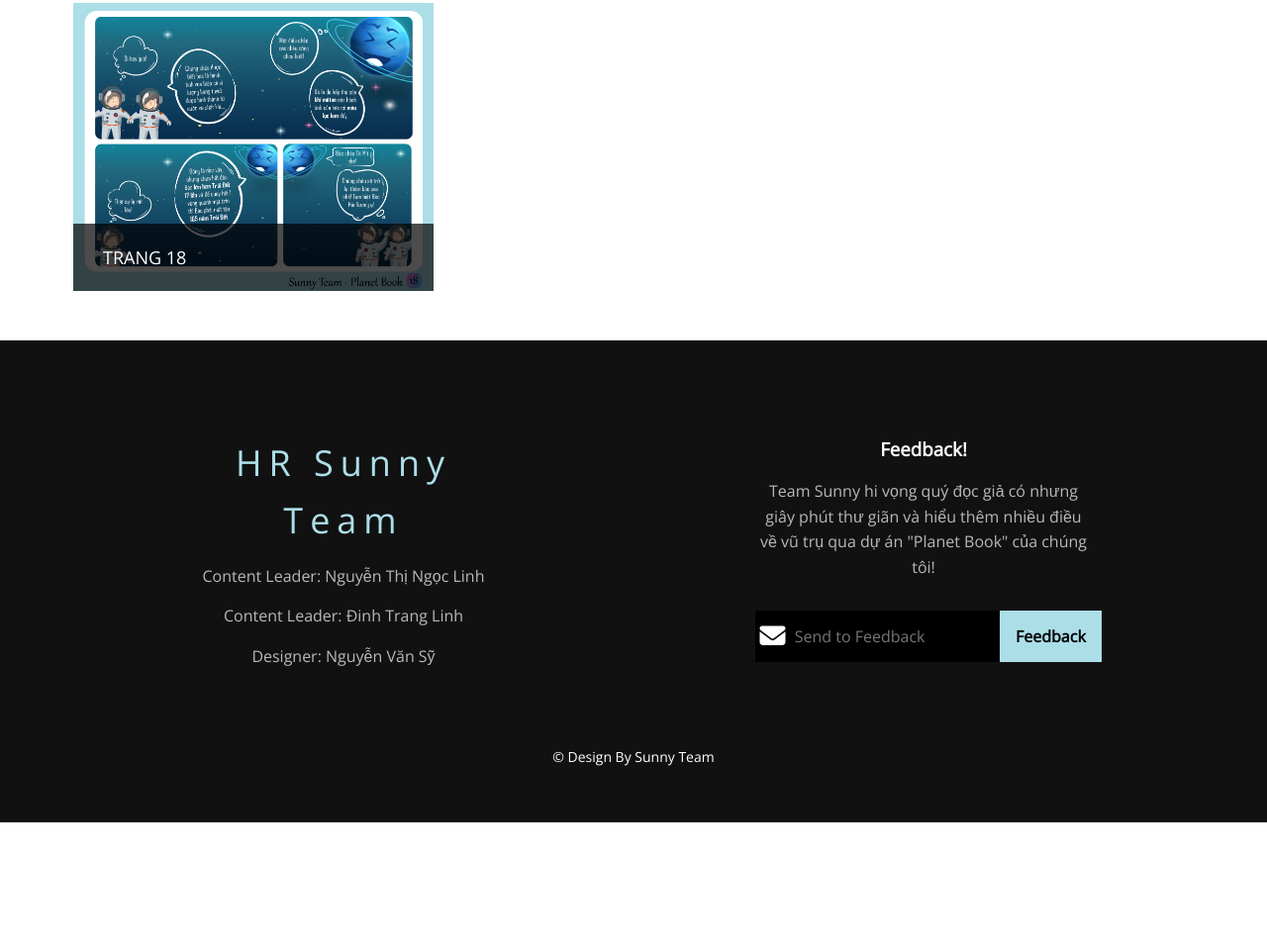
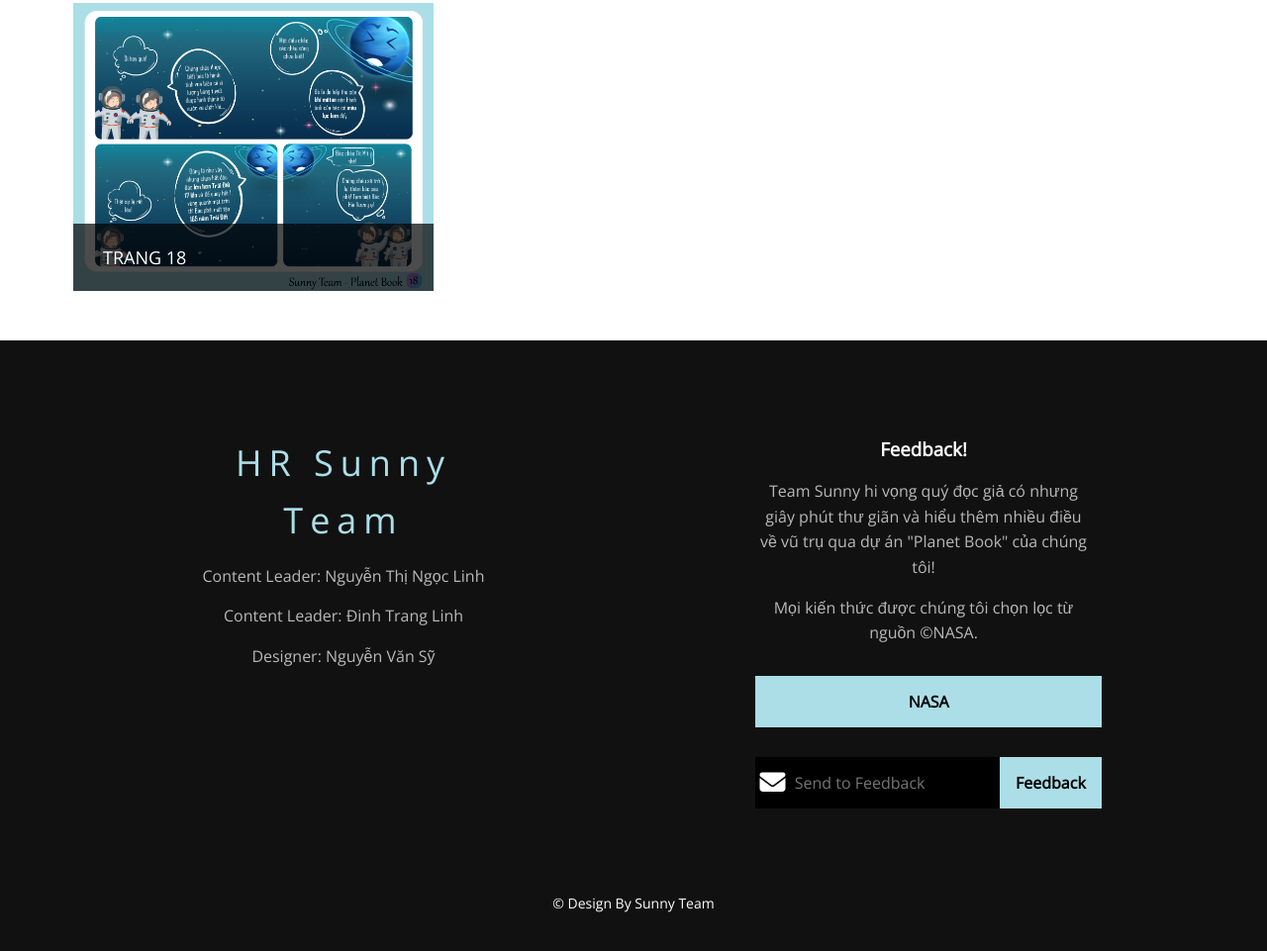
Before and after one commit to nhimmnguyennNEMON/SunnyTeam_PlanetBook, a plain HTML site: page index.html in a window 1280 px wide. Shown: the part 2898-3859 px from the top of the page at 99% size. Before the commit the page ends 3729 px from the top, so only its background shows below. Drawn offline with nearby package versions, Linux system fonts and the light colour scheme; a web font is replaced by a local one.

Commit message:
fix file index

```diff
--- a/index.html
+++ b/index.html
@@ -275,6 +275,10 @@ vũ trụ phù hợp với nhiều đối tượng độc giả.
                 <div>
                     <h3>Feedback!</h3>
                     <p>Team Sunny hi vọng quý đọc giả có nhưng giây phút thư giãn và hiểu thêm nhiều điều về vũ trụ qua dự án "Planet Book" của chúng tôi!</p>
+                    <p>Mọi kiến thức được chúng tôi chọn lọc từ nguồn &copy;NASA.</p>
+                    <div class = "subs">
+                        <button type = "submit"><a href = "https://www.nasa.gov/">NASA</a></button>
+                    </div>
                     <div class = "subs">
                         <i class = "fas fa-envelope"></i>
                         <input type = "email" id = "email" placeholder="Send to Feedback">
```
